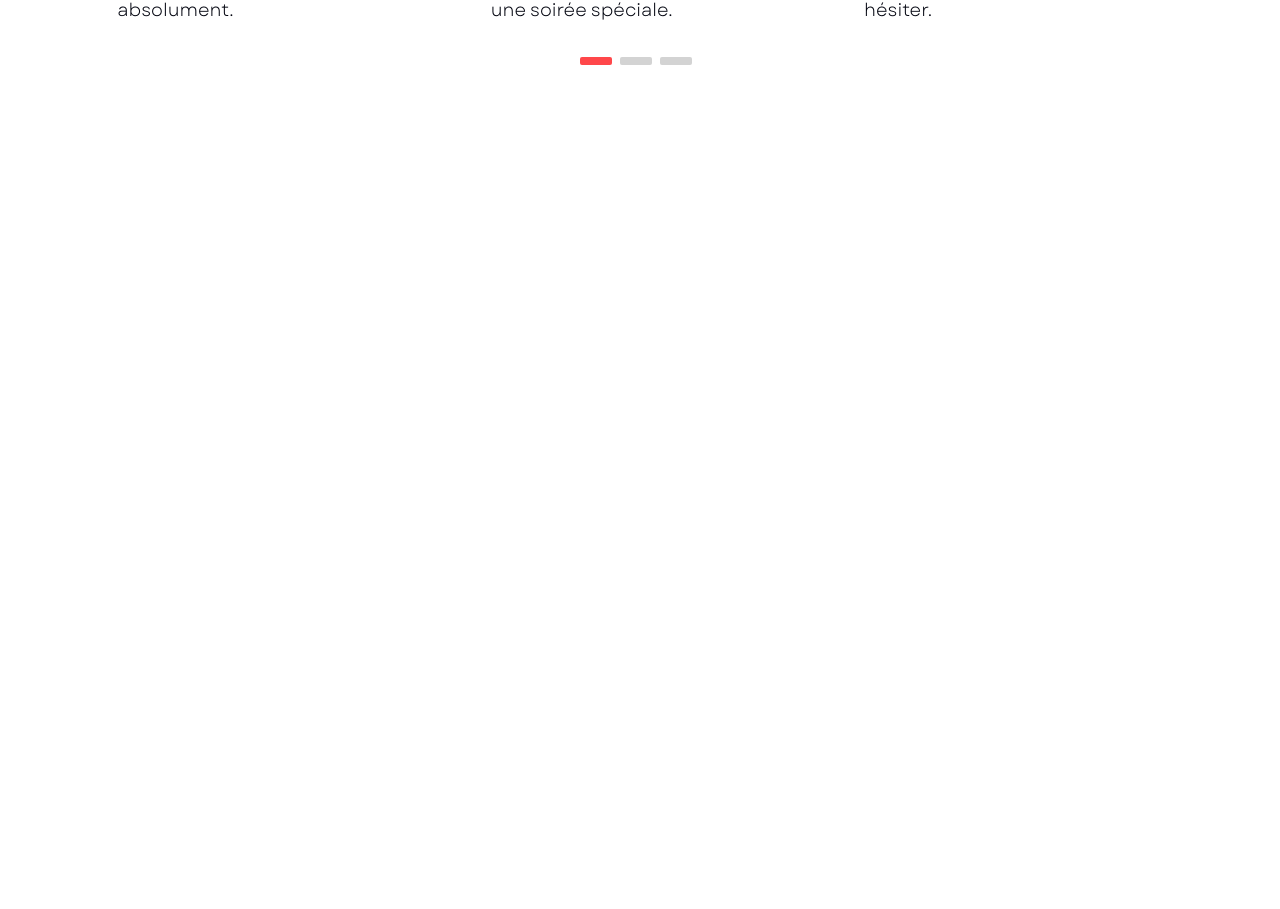
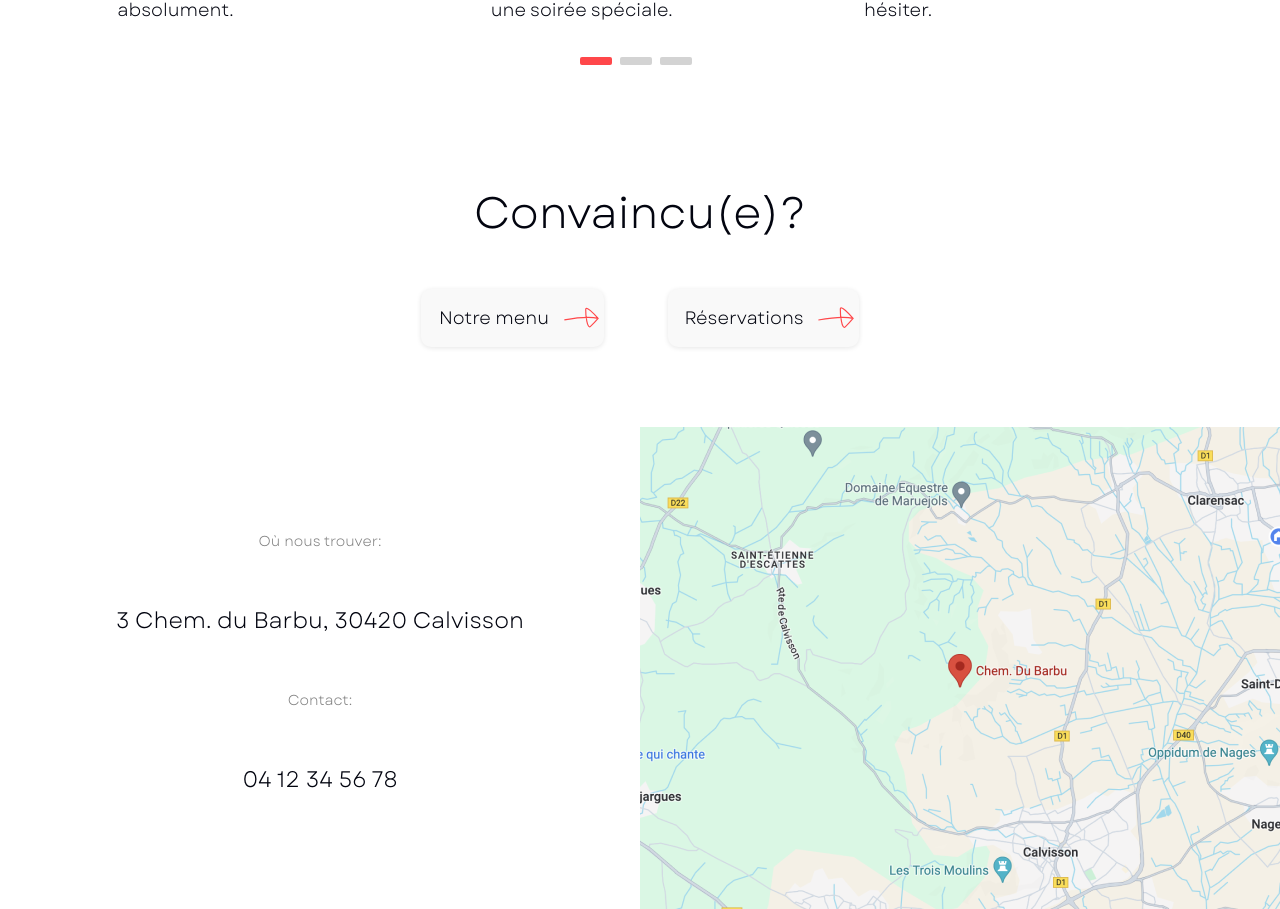
Before and after one commit to martonroux/restaurant-website, a Vue app: page / in a window 1280 px wide. Shown: the part 3537-4446 px from the top of the page. Before the commit the page ends 3674 px from the top, so only its background shows below. Built offline with nearby package versions, Linux system fonts and the light colour scheme.

Commit message:
added contact component at bottom of Home page with call to action

```diff
--- /dev/null
+++ b/src/views/components/home/HomeCTA.vue
@@ -0,0 +1,31 @@
+<script setup>
+
+import CTAButton from "../generic/CTAButton.vue";
+</script>
+
+<template>
+  <div class="home-cta">
+    <div class="home-cta__title-container">
+      <h3>Convaincu(e)?</h3>
+    </div>
+    <div class="home-cta__content">
+      <CTAButton link="/menu" text="Notre menu"/>
+      <CTAButton link="/booking" text="Réservations"/>
+    </div>
+  </div>
+</template>
+
+<style scoped>
+
+.home-cta__title-container {
+  text-align: center;
+}
+
+.home-cta__content {
+  display: flex;
+  flex-direction: row;
+  gap: 4rem;
+  margin-top: 2rem;
+}
+
+</style>
--- /dev/null
+++ b/src/views/components/home/HomeCoords.vue
@@ -0,0 +1,73 @@
+<script setup>
+
+</script>
+
+<template>
+  <div class="home-coords">
+    <div class="home-coords__text">
+      <p class="home-coords__text__small">Où nous trouver:</p>
+      <p class="home-coords__text__big">3 Chem. du Barbu, 30420 Calvisson</p>
+      <p class="home-coords__text__small">Contact:</p>
+      <p class="home-coords__text__big">04 12 34 56 78</p>
+    </div>
+    <div class="home-coords__map">
+      <img src="/images/map.png" alt="Carte du restaurant" class="home-coors__map__img"/>
+    </div>
+  </div>
+</template>
+
+<style scoped>
+
+.home-coords {
+  display: flex;
+  flex-direction: row;
+  margin-top: 5rem;
+  width: 100%;
+}
+
+.home-coords > * {
+  max-height: 500px;
+  width: 50%;
+}
+
+.home-coords__text {
+  display: flex;
+  flex-direction: column;
+  justify-content: center;
+  align-items: center;
+  gap: 1rem;
+  padding: 2rem;
+}
+
+.home-coords__map {
+  overflow: hidden;
+  display: flex;
+  align-items: center;
+  justify-content: center;
+}
+
+.home-coords__text__small {
+  font-size: calc(var(--font-size) * 0.8);
+  color: gray;
+}
+
+.home-coords__text__big {
+  font-size: calc(var(--h6-font-size));
+}
+
+.home-coors__map__img {
+  height: 100%;
+  width: auto;
+}
+
+@media (max-width: 800px) {
+  .home-coords {
+    flex-direction: column;
+  }
+
+  .home-coords > * {
+    width: 100%;
+  }
+}
+
+</style>
--- a/src/views/pages/HomePage.vue
+++ b/src/views/pages/HomePage.vue
@@ -6,6 +6,8 @@ import CadreUniqueRow from "../components/home/rows/CadreUniqueRow.vue";
 import RotatingBanner from "../components/home/RotatingBanner.vue";
 import HomeGalery from "../components/home/HomeGallery.vue";
 import HomeRatings from "../components/home/HomeRatings.vue";
+import HomeCTA from "../components/home/HomeCTA.vue";
+import HomeCoords from "../components/home/HomeCoords.vue";
 </script>
 
 <template>
@@ -27,6 +29,8 @@ import HomeRatings from "../components/home/HomeRatings.vue";
     <RotatingBanner/>
     <HomeGalery/>
     <HomeRatings/>
+    <HomeCTA/>
+    <HomeCoords/>
   </div>
 </template>
 
```
Also changed, not shown: public/images/map.png (added).
